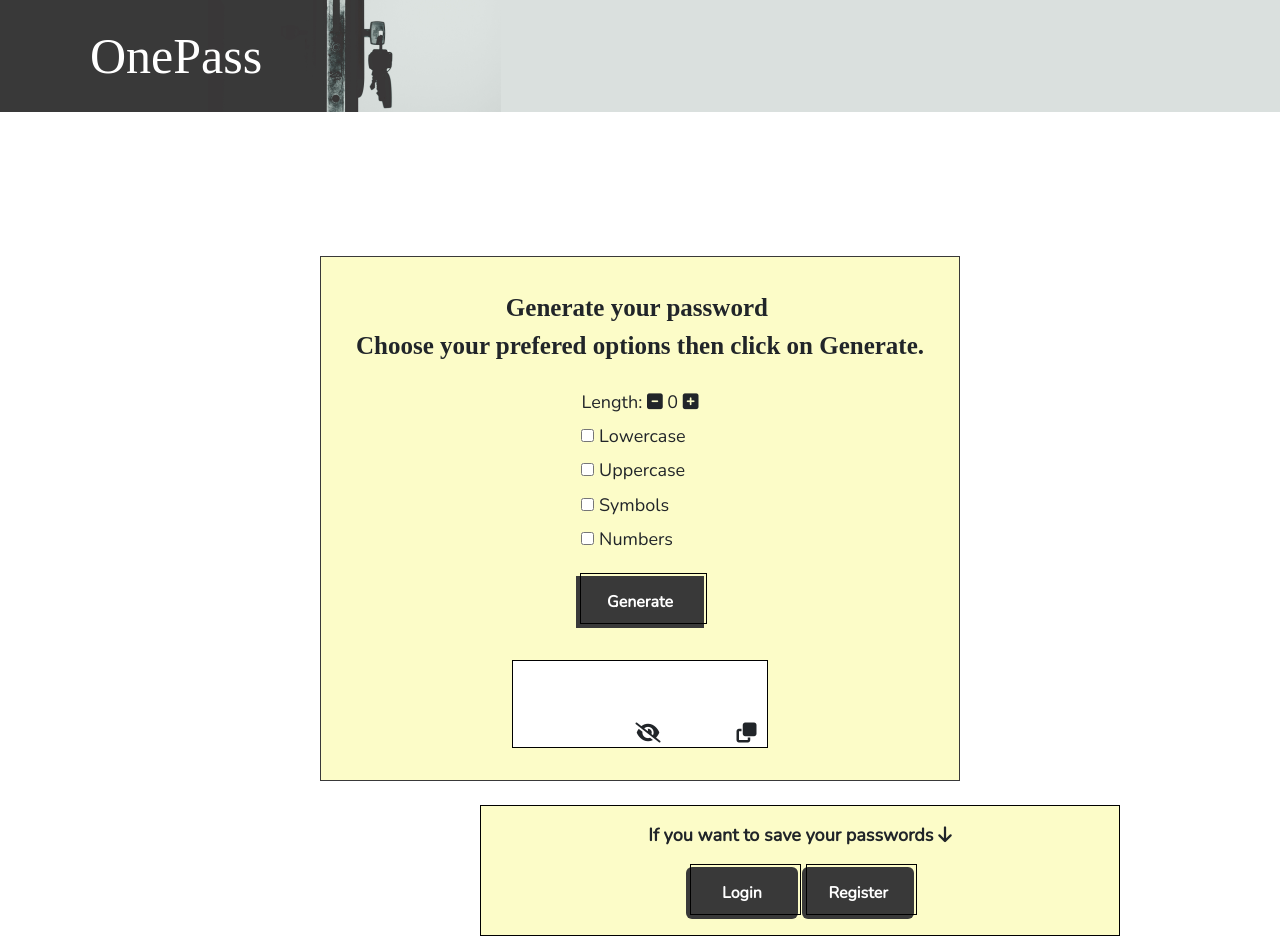
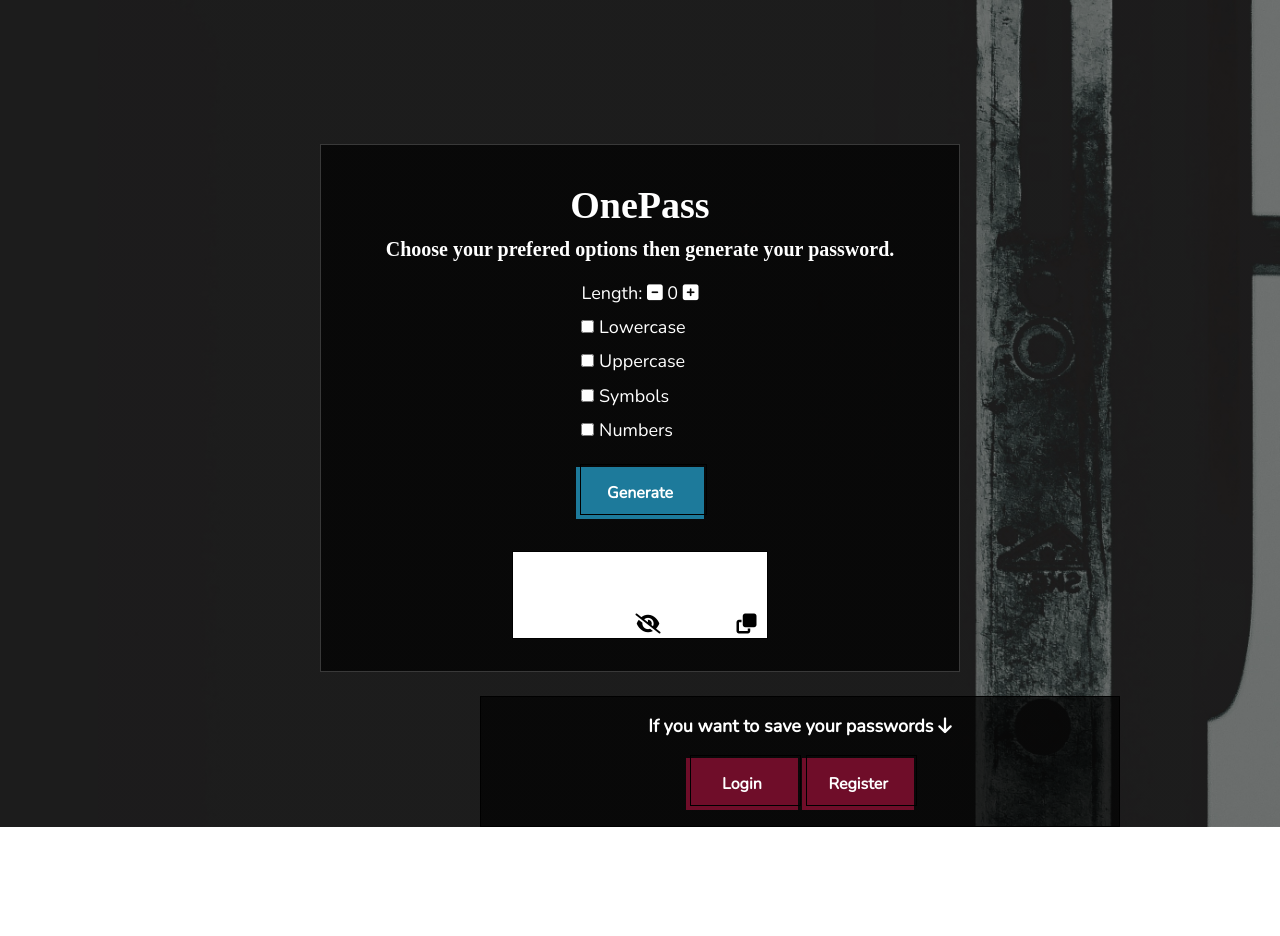
Before and after one commit to Purpleknife/OnePass, a React (Create React App) app in the folder front-end/: page / in a window 1280 px wide. After the commit the page ends 827 px from the top, so only its background shows below. Built offline with nearby package versions, Linux system fonts and the light colour scheme; a web font is replaced by a local one.

Commit message:
Style landing page.

```diff
--- a/front-end/src/components/GeneratePass.js
+++ b/front-end/src/components/GeneratePass.js
@@ -112,8 +112,8 @@ const GeneratePass = () => {
   return (
     <div className='generate_form'>
       <div className='title'>
-        Generate your password <i className="fa-solid fa-key-skeleton"></i><br />
-        Choose your prefered options then click on Generate.
+        <span className='logo'>OnePass<br /></span>
+        <span className='phrase'>Choose your prefered options then generate your password.</span>
       </div>
 
       {showError && <Alert key='danger' variant='danger'>
@@ -171,12 +171,12 @@ const GeneratePass = () => {
           key='right'
           placement='right'
           overlay={
-            <Tooltip id={`tooltip-right`}>
+            <Tooltip id='tooltip-right'>
               {copied ? 'Copied!' : 'Copy to clipboard.'}
             </Tooltip>
           }
         >
-          <i id='copy' onClick={copy} className="fa-solid fa-copy"></i>
+          <i onClick={copy} className="fa-solid fa-copy"></i>
         </OverlayTrigger>
       </div>
 
--- a/front-end/src/components/GeneratePass.scss
+++ b/front-end/src/components/GeneratePass.scss
@@ -13,13 +13,23 @@
   padding-top: 2em;
   padding-bottom: 1em;
   font-family: $third-font;
-  background-color: $thrid-color;
+  color: white;
+  //background-color: $thrid-color;
+  background: linear-gradient(rgba(0, 0, 0, 0.7), rgba(0, 0, 0, 0.7));
+
 
   .title {
     padding-bottom: 1em;
-    font-size: 25px;
+
     font-weight: bold;
     font-family: $primary-font;
+
+    .phrase {
+      font-size: 20px;
+    }
+    .logo {
+      font-size: 38px;
+    }
   }
 
   .options {
@@ -44,7 +54,7 @@
   }
 
   .generate_btn {
-    background-color: $primary-color;
+    background-color: $third-color;
     border: 0 solid #E5E7EB;
     box-sizing: border-box;
     color: white;
@@ -104,14 +114,16 @@
       font-weight: bold;
       text-align: center;
       padding-left: 2em;
+      font-size: 16px;
     }
 
-    #copy {
+    .fa-copy {
       float: right;
       padding-top: 0.7em;
       padding-right: 0.5em;
       font-size: 20px;
       cursor: pointer;
+      color: #000000;
     }
 
     #show {
@@ -119,6 +131,7 @@
       font-size: 20px;
       padding-left: 2.5em;
       cursor: pointer;
+      color: #000000;
     }
 
     #hide {
@@ -126,6 +139,17 @@
       font-size: 20px;
       padding-left: 2.5em;
       cursor: pointer;
+      color: #000000;
     }
+
+
   }
 }
+input[type='checkbox'] {
+  accent-color: $third-color;
+}
+
+#tooltip-right  > .tooltip-inner {
+  //background-color: $third-color  !important;
+  border: 1px solid $third-color;
+}
--- a/front-end/src/components/LandingPage.js
+++ b/front-end/src/components/LandingPage.js
@@ -5,7 +5,7 @@ import Button from 'react-bootstrap/Button';
 import Register from './Register';
 import Login from './Login';
 import GeneratePass from './GeneratePass';
-import NavBar from './NavBar';
+//import NavBar from './NavBar';
 
 import './LandingPage.scss';
 
@@ -21,7 +21,6 @@ const LandingPage = (props) => {
 
   return (
     <div className='landing-page'>
-      <NavBar setUser={props.setUser} />
       <div className='generate-landing'>
         <GeneratePass />
       </div>
@@ -36,7 +35,7 @@ const LandingPage = (props) => {
           </Button>
           <Login user={props.user} setUser={props.setUser} handleClose={handleLoginClose} show={showLogin}/>
           &nbsp;
-          <Button className='register' onClick={handleRegisterShow}>
+          <Button className='login' onClick={handleRegisterShow}>
             Register
           </Button>
           <Register user={props.user} setUser={props.setUser} handleClose={handleRegisterClose} show={showRegister}/>
--- a/front-end/src/components/LandingPage.scss
+++ b/front-end/src/components/LandingPage.scss
@@ -4,11 +4,19 @@
 
 .landing-page {
 
+  background: linear-gradient(rgba(0, 0, 0, 0.5), rgba(0, 0, 0, 0.5)), url('../../public/images/lock.jpg');
+  background-repeat: no-repeat;
+  background-size: cover;
+  background-clip: inherit;
+  background-position: center left 6.1em;
+  min-height: 100vh;
+  background-color: #1c1c1c;
+
   .generate-landing {
     display: flex;
     justify-content: center;
     align-items: center;
-    margin-top: 8em;
+    padding-top: 8em;
 
   }
 
@@ -23,7 +31,8 @@
     padding-top: 1em;
     padding-bottom: 1em;
     font-family: $third-font;
-    background-color: $thrid-color;
+    background: linear-gradient(rgba(0, 0, 0, 0.7), rgba(0, 0, 0, 0.7));
+    color: white;
 
     span {
       font-weight: bold;
@@ -39,7 +48,7 @@
 }
 
 .login {
-  background-color: $primary-color;
+  background-color: $other-color;
   border: 0 solid #E5E7EB;
   box-sizing: border-box;
   color: white;
@@ -60,6 +69,7 @@
   user-select: none;
   -webkit-user-select: none;
   touch-action: manipulation;
+  border-radius: none;
 }
 
 .login:focus {
@@ -81,50 +91,15 @@
   left: 2px;
 }
 
-
-.register {
-  background-color: $primary-color;
-  border: 0 solid #E5E7EB;
-  box-sizing: border-box;
-  color: white;
-  //display: flex;
-  font-weight: 700;
-  //justify-content: center;
-  line-height: 1.75rem;
-  padding: .75rem 1.65rem;
-  position: relative;
-  text-align: center;
-  text-decoration: none #000000 solid;
-  text-decoration-thickness: auto;
-  width: 7em;
-  max-width: 460px;
-  position: relative;
-  cursor: pointer;
-  //transform: rotate(-2deg);
-  user-select: none;
-  -webkit-user-select: none;
-  touch-action: manipulation;
+.login:hover {
+  background-color: $other-color;
 }
 
-.register:focus {
-  outline: 0 !important;
+.btn-primary, .btn-primary:hover, .btn-primary:active, .btn-primary:visited {
+  background-color: $other-color !important;
+  border-radius: 0px;
 }
 
-.register:after {
-  content: '';
-  position: absolute;
-  border: 1px solid #000000;
-  bottom: 4px;
-  left: 4px;
-  width: calc(100% - 1px);
-  height: calc(100% - 1px);
-}
-
-.register:hover:after {
-  bottom: 2px;
-  left: 2px;
-  background-color: transparent !important;
-}
 
 .modal-header {
   border-bottom: none;
--- a/front-end/src/styles/_variables.scss
+++ b/front-end/src/styles/_variables.scss
@@ -7,5 +7,5 @@ $third-font: 'Nunito', sans-serif;
 
 $primary-color: #393939;
 $secondary-color: #dae0de;
-$thrid-color: rgb(252, 252, 200);
-$other-color: rgb(195, 174, 245);
+$third-color: #1d7a9b;
+$other-color: #6f0d29;
```
